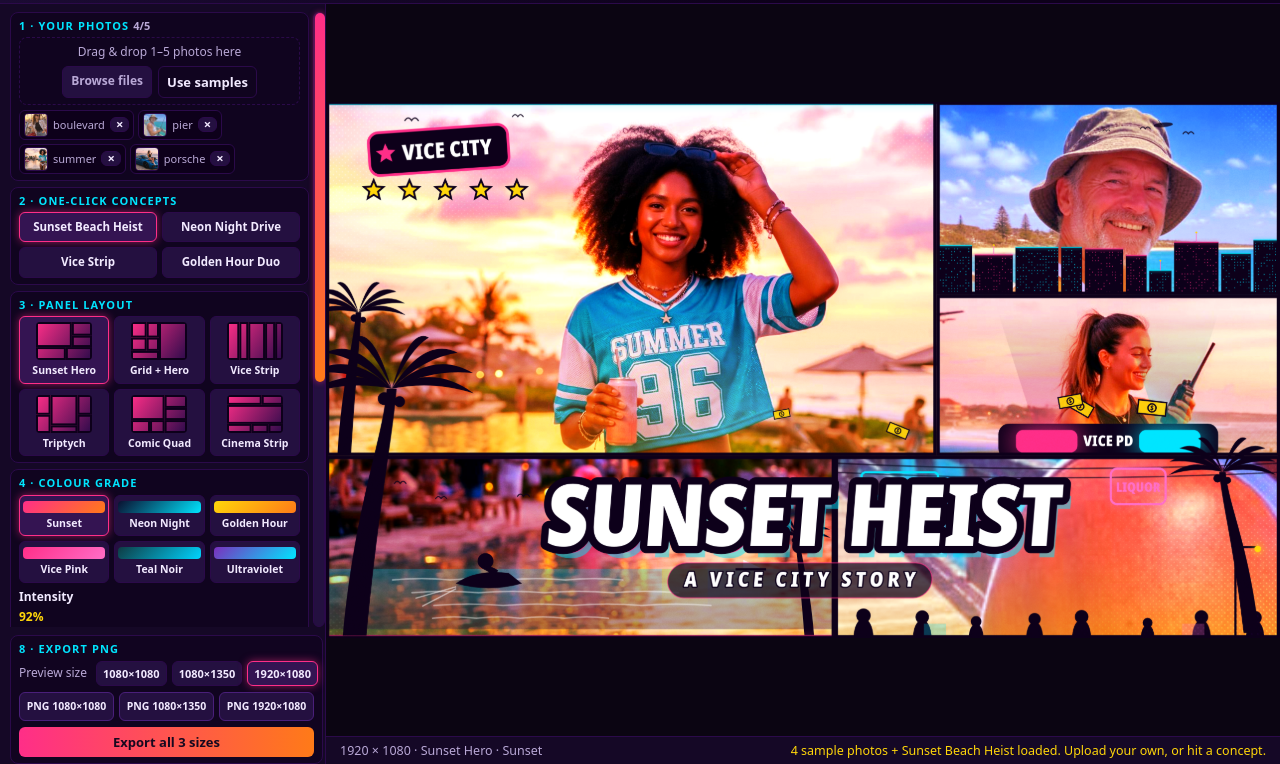
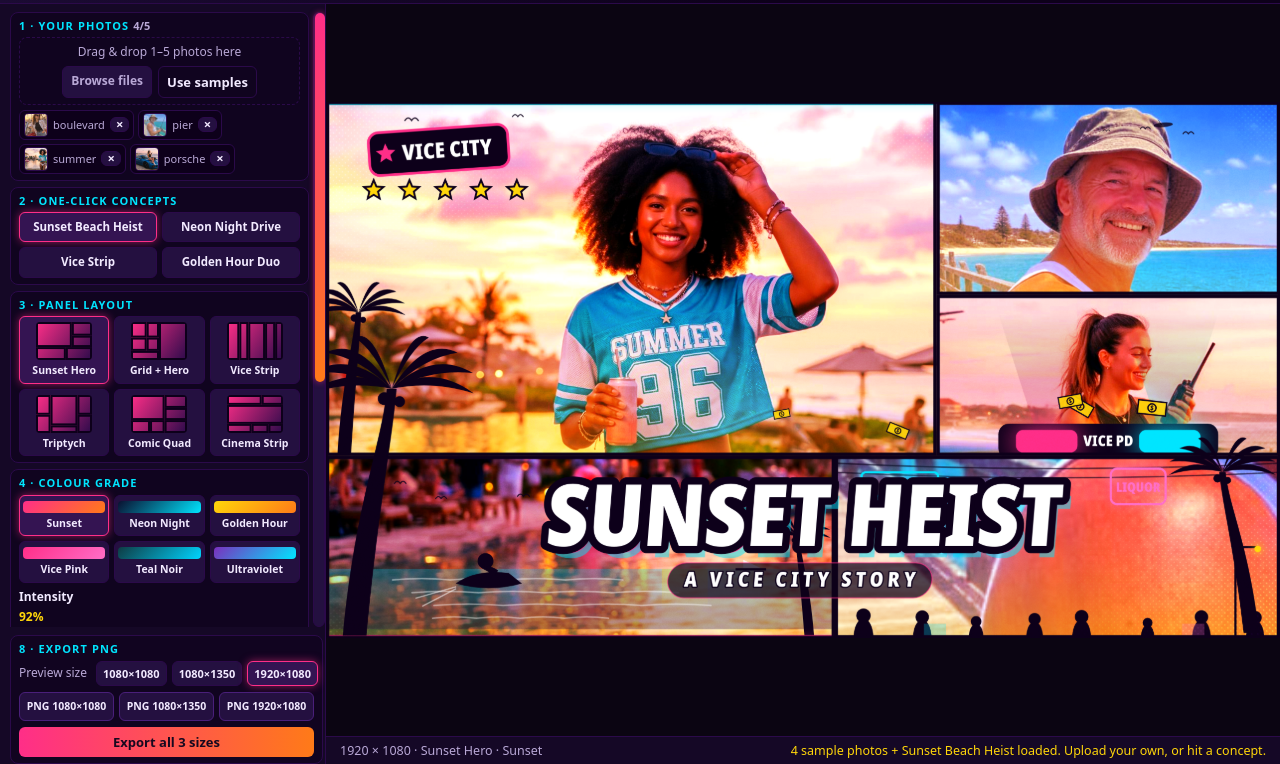
Before and after one commit to Rahullpc/gta6-cover-art, a plain HTML site: page app/index.html in a window 1280 px wide. Shown: the part 36-800 px from the top of the page. Drawn offline with Linux system fonts and the light colour scheme.

Commit message:
GTA 6 Cover Art v6: remove skyline buildings

```diff
--- a/app/src/cover.js
+++ b/app/src/cover.js
@@ -1,5 +1,5 @@
 // cover.js — the single renderer behind the live preview AND the PNG export
-// (v5). One code path, one set of seeded canvas calls: what the editor shows is
+// (v6). One code path, one set of seeded canvas calls: what the editor shows is
 // exactly what the export writes.
 //
 // Pipeline: panels (face-safe photo via framing.js + bold grade + scene action
@@ -8,12 +8,15 @@
 // engine guarantees each panel shows a whole face or none; this renderer just
 // draws the frame it is handed.
 //
-// v5 art direction: the retro synthwave sun is gone from every day-grade sky.
-// heroArt and skylineArt no longer call any sun painter — the sky shows the
-// graded photo underneath, with birds / plane / skyline / palms still inked on
-// top. Night grades keep their moon and sparkles exactly as before. The other
-// v4 change holds: Sunset Hero's bottom strip is beach + street (no car panel),
-// while the car scene art still serves every layout that carries a car slot.
+// v6 art direction: the black city-skyline silhouette is gone from every
+// cover. skylineArt no longer calls any tower painter — a skyline panel keeps
+// its graded face-safe photo plus the remaining sky art (night: sparkles;
+// day: birds and the prop plane), and the area below the face simply shows the
+// photo/grade underneath. No replacement element was added. The v5 direction
+// holds: no retro synthwave sun in any day sky, the night moon untouched, and
+// the five-star wanted row under the VICE CITY badge. The v4 change holds too:
+// Sunset Hero's bottom strip is beach + street (no car panel), while the car
+// scene art still serves every layout that carries a car slot.
 
 import { layoutById } from './layouts.js';
 import { gradeById, paintGrade } from './grades.js';
@@ -21,7 +24,7 @@ import { activeEdits, clamp, sizeById } from './state.js';
 import { computeFrame, focusOf } from './framing.js';
 import { drawCaption } from './lettering.js';
 import {
-  drawMoon, drawStars, drawPalm, drawBirds, drawPlane, drawSkyline,
+  drawMoon, drawStars, drawPalm, drawBirds, drawPlane,
   drawCar, drawBeachScene, drawStreetScene, drawVignette, drawMoney,
   drawHalftone, drawPanelHalftone, drawGrain, drawPanelBorders,
   stickerViceCity, stickerLeonida, stickerStars, stickerPalm, drawPlaceholder,
@@ -57,8 +60,9 @@ function drawPanelPhoto(ctx, img, p, frame) {
 
 // The vector action inked over a panel's graded photo, dispatched by scene tag.
 // Faces sit in the upper third (framing.js), so scene action pins to the top
-// corners and the lower half — never across the face itself. v5: day skies are
-// sun-free; only birds, the plane, the skyline and palms remain up there.
+// corners and the lower half — never across the face itself. v6: skyline panels
+// carry only sky art (sparkles at night, birds + plane by day); the black tower
+// row is retired, so nothing is inked across the lower half of those panels.
 
 function heroArt(ctx, p, idx, night, m, seed) {
   if (night) {
@@ -74,9 +78,7 @@ function heroArt(ctx, p, idx, night, m, seed) {
 function skylineArt(ctx, p, idx, night, m, seed) {
   if (night) {
     drawStars(ctx, p.x + p.w * 0.05, p.y + p.h * 0.03, p.w * 0.9, p.h * 0.18, 7, seed + 4);
-    drawSkyline(ctx, p.x, p.y + p.h * 0.56, p.w, p.h * 0.44, seed);
   } else {
-    drawSkyline(ctx, p.x, p.y + p.h * 0.58, p.w, p.h * 0.42, seed);
     drawBirds(ctx, p.x + p.w * 0.4, p.y + p.h * 0.05, p.w * 0.4, p.h * 0.12, 3, seed + 2);
     drawPlane(ctx, p.x + p.w * 0.66, p.y + p.h * 0.12, m * 0.1);
   }
--- a/app/src/decor.js
+++ b/app/src/decor.js
@@ -1,17 +1,19 @@
-// decor.js — Vice Cover Studio's vector art layer (v5). Everything here is
+// decor.js — Vice Cover Studio's vector art layer (v6). Everything here is
 // deterministic Canvas 2D: a seeded mulberry32 stream drives each scatter, so
 // the editor preview and the exported PNG always agree pixel for pixel.
 //
 // The vocabulary: moon + sparkles for night skies, palms, birds, a prop plane,
-// a neon skyline, a sport car with tire smoke, a beach jetski, neon street
-// signs with a crowd, helicopter / money / police / duffel vignettes, halftone
-// dots, film grain, crisp comic borders and the sticker badges.
+// a sport car with tire smoke, a beach jetski, neon street signs with a crowd,
+// helicopter / money / police / duffel vignettes, halftone dots, film grain,
+// crisp comic borders and the sticker badges.
 //
-// v5 art direction: the striped synthwave sun is retired — day skies now show
-// only the photo/grade underneath plus birds, plane, skyline and palms. The
-// wanted-level sticker is a full five-star row (GTA's max heat), laid out as a
-// neat evenly spaced line under the VICE CITY badge instead of the old three-
-// star random scatter. The night moon is untouched.
+// v6 art direction: the black city-skyline silhouette is retired — the tower
+// painter and its roof/window/mast helpers are gone, so no cover inks a row of
+// black buildings anywhere. Skyline panels keep only their sky art (sparkles
+// at night, birds + plane by day) over the graded photo. The v5 direction
+// holds: no striped synthwave sun in day skies, and the wanted-level sticker
+// stays a full five-star row (GTA's max heat), laid out as a neat evenly
+// spaced line under the VICE CITY badge. The night moon is untouched.
 //
 // Drawing rules that keep the art face-safe and pixel-stable:
 //   * borders are straight and uniform; hero decor pins to corners / the lower
@@ -19,7 +21,7 @@
 //   * the halftone dot tile and the palm nuts each stay ONE path with two arcs
 //     and ONE fill — splitting them would shift anti-aliasing by a sub-pixel;
 //   * every bezier control point and rnd() consumption order is preserved from
-//     v4, so unchanged regions render identically.
+//     v4/v5, so unchanged regions render identically.
 
 const INK = '#0D001A';
 const DISPLAY = '"Vice Display", "Arial Black", sans-serif';
@@ -238,80 +240,6 @@ export function drawPlane(ctx, cx, cy, s, tilt = -0.08) {
     c.lineTo(tail[1][0], tail[1][1]);
     c.lineTo(tail[2][0], tail[2][1]);
   });
-  ctx.restore();
-}
-
-/* --------------------------------------------------------------- skyline */
-
-// Glowing roofline along a tower top.
-function towerRoof(c, bx, topY, bw, h, neon) {
-  c.save();
-  c.shadowColor = neon;
-  c.shadowBlur = h * 0.04;
-  c.lineWidth = Math.max(1.5, h * 0.012);
-  c.globalAlpha = 0.9;
-  c.strokeStyle = neon;
-  strokeSeg(c, bx, topY, bx + bw, topY);
-  c.restore();
-}
-
-// Lit windows on a loose grid. The grid is laid out first (no randomness),
-// then each cell consumes the same one-or-two rnd() calls as v3/v4.
-function towerWindows(c, rnd, bx, topY, bw, baseY, h, neon) {
-  const step = Math.max(4, h * 0.035);
-  const rows = [];
-  for (let wy = topY + step; wy < baseY - step * 0.5; wy += step) rows.push(wy);
-  const cols = [];
-  for (let wx = bx + step * 0.6; wx < bx + bw - step * 0.4; wx += step) cols.push(wx);
-  c.fillStyle = neon;
-  for (const wy of rows) {
-    for (const wx of cols) {
-      if (rnd() < 0.4) {
-        c.globalAlpha = 0.45 + rnd() * 0.45;
-        fillBox(c, wx, wy, step * 0.32, step * 0.32);
-      }
-    }
-  }
-  c.globalAlpha = 1;
-}
-
-// Occasional antenna mast with a gold beacon.
-function towerMast(c, rnd, bx, topY, bw, h) {
-  if (rnd() >= 0.28) return;
-  const mastX = bx + bw * 0.5;
-  const mastY = topY - h * 0.12;
-  c.lineWidth = Math.max(1, h * 0.008);
-  c.strokeStyle = '#FF6EC7';
-  strokeSeg(c, mastX, topY, mastX, mastY);
-  c.fillStyle = '#FFD60A';
-  fillDisc(c, mastX, mastY, Math.max(1.5, h * 0.012));
-}
-
-// One tower's random dimensions, consuming rnd in the established order.
-function nextTower(rnd, w, h) {
-  const bw = w * (0.06 + rnd() * 0.07);
-  const rawH = h * (0.25 + rnd() * 0.55);
-  const bh = Math.min(rawH, bw * 5);
-  const neon = rnd() > 0.5 ? '#FF2E88' : '#00E5FF';
-  return { bw, bh, neon };
-}
-
-/** Neon towers rising from a region's bottom edge: roofs, windows, masts. */
-export function drawSkyline(ctx, x, y, w, h, seed) {
-  const rnd = rng(seed);
-  const baseY = y + h;
-  ctx.save();
-  let bx = x - w * 0.02;
-  while (bx < x + w) {
-    const t = nextTower(rnd, w, h);
-    const topY = baseY - t.bh;
-    ctx.fillStyle = INK;
-    fillBox(ctx, bx, topY, t.bw, t.bh);
-    towerRoof(ctx, bx, topY, t.bw, h, t.neon);
-    towerWindows(ctx, rnd, bx, topY, t.bw, baseY, h, t.neon);
-    towerMast(ctx, rnd, bx, topY, t.bw, h);
-    bx += t.bw + w * 0.008;
-  }
   ctx.restore();
 }
 
--- a/app/src/export.js
+++ b/app/src/export.js
@@ -1,7 +1,8 @@
-// export.js — PNG export (v5). Render the cover at a post size on a fresh canvas
+// export.js — PNG export (v6). Render the cover at a post size on a fresh canvas
 // and hand it to the browser as a download. The very same renderCover() call
 // paints the live preview, so the saved file matches the editor pixel for pixel
-// — including the v5 five-star wanted row and the sun-free day skies.
+// — including the v5 five-star wanted row, the sun-free day skies and the v6
+// skyline-free panels.
 
 import { renderToCanvas } from './cover.js';
 import { SIZES, sizeById } from './state.js';
--- a/app/src/grades.js
+++ b/app/src/grades.js
@@ -1,4 +1,4 @@
-// grades.js — six loud colour grades (v5; the look is unchanged from v2/v3/v4).
+// grades.js — six loud colour grades (v6; the look is unchanged from v2..v5).
 //
 // A grade is two things: a canvas filter string applied while the photo draws,
 // and an ordered stack of composite washes laid over the panel afterwards. `k`
@@ -12,8 +12,8 @@
 //
 // Each grade is declared as data (filter coefficients + wash steps in a compact
 // tagged shape) and run through one interpreter. The canvas calls — and
-// therefore the pixels — are identical to v4; v5's sun removal happens in the
-// scene layer above these washes, not here.
+// therefore the pixels — are identical to v4/v5; v6's skyline removal happens
+// in the scene layer above these washes, not here.
 
 // rgba() with the intensity baked into the alpha channel.
 const tint = (r, g, b, a, k) => `rgba(${r},${g},${b},${(a * k).toFixed(3)})`;
--- a/app/src/shots.js
+++ b/app/src/shots.js
@@ -1,11 +1,11 @@
-// shots.js — reproducible screenshot scenes (v5).
+// shots.js — reproducible screenshot scenes (v6).
 // ?shot=cover renders the EXPORTED cover full-bleed (the exact export render
 // path, blitted to the viewport); ?shot=editor shows the full editor with photos
 // loaded. Extra params: photo=<sample>, caption=<title>, sub=<text>,
 // preset=<concept id>, size=<post size>. window.__shotReady flips true once
 // fonts, photos and paint are done, so a screenshot script can wait on it.
-// The scene mechanics are unchanged from v4 — the v5 art fixes ride along in
-// the renderer these scenes call.
+// The scene mechanics are unchanged from v4/v5 — the v6 skyline removal rides
+// along in the renderer these scenes call.
 
 import { applyPreset, presetById, SIZES } from './state.js';
 
--- a/app/style.css
+++ b/app/style.css
@@ -1,10 +1,10 @@
-/* Vice Cover Studio v5 — dark studio theme. The control rail stays compact and
+/* Vice Cover Studio v6 — dark studio theme. The control rail stays compact and
    legible at 1280x720. A bright, always-visible, draggable scroll thumb replaces
    the native overlay scrollbar (which disappears in headless shots); sections
    are tightly spaced and the crop section auto-scrolls into view when a panel
    is picked, so sections 4-7 stay reachable on a short viewport. Every value
-   matches v4 so the editor chrome is pixel-identical — v5 only changes the
-   cover art (five wanted stars, no sunset sun). */
+   matches v4/v5 so the editor chrome is pixel-identical — v6 only changes the
+   cover art (the black skyline buildings are removed). */
 
 /* Bundled OFL display face — loaded from app/fonts, never from the network. */
 @font-face {
```
Also changed, not shown: app/index.html (+5 -4 lines), app/src/editor.js (+5 -4 lines), app/src/framing.js (+6 -5 lines), app/src/layouts.js (+5 -4 lines), app/src/lettering.js (+4 -3 lines), app/src/main.js (+5 -4 lines), app/src/state.js (+13 -7 lines), screenshots/1-cover.jpg, screenshots/2-editor.jpg, screenshots/3-cover.jpg, screenshots/4-cover.jpg, 1 other file.
